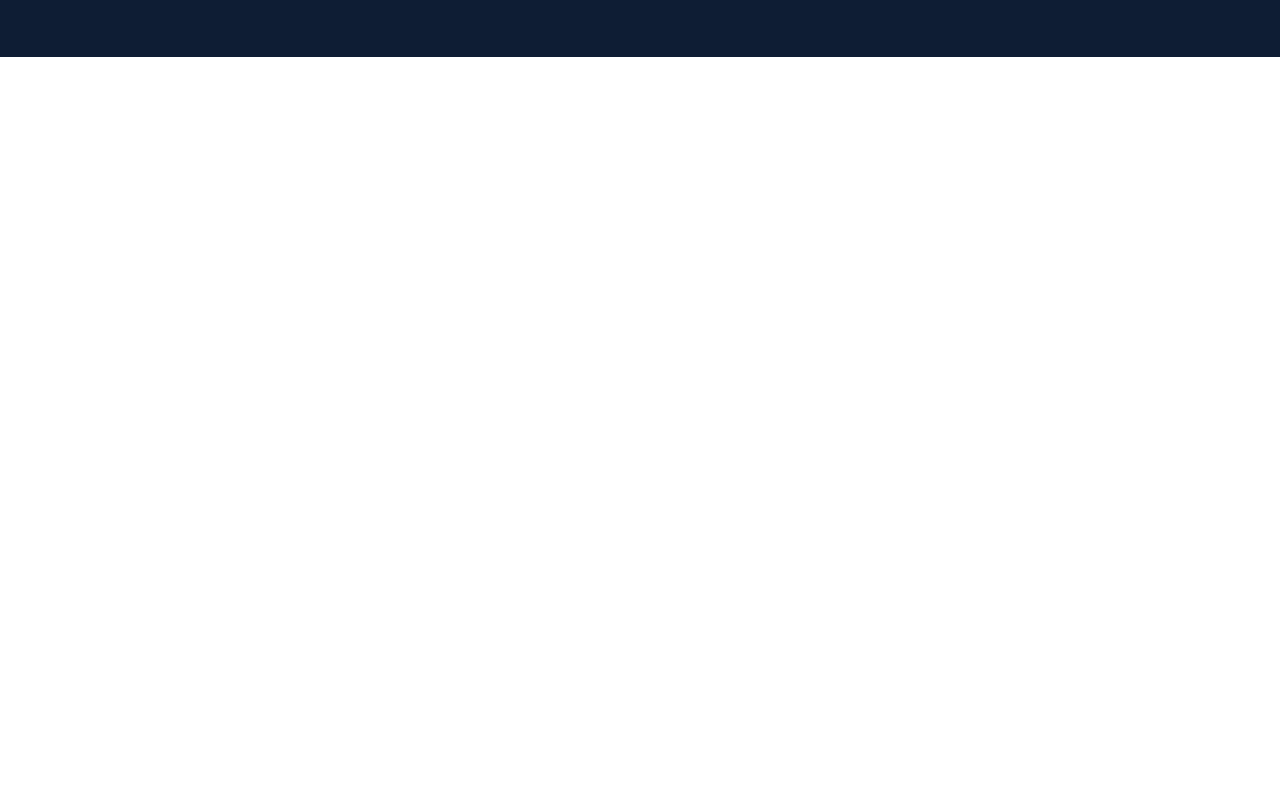
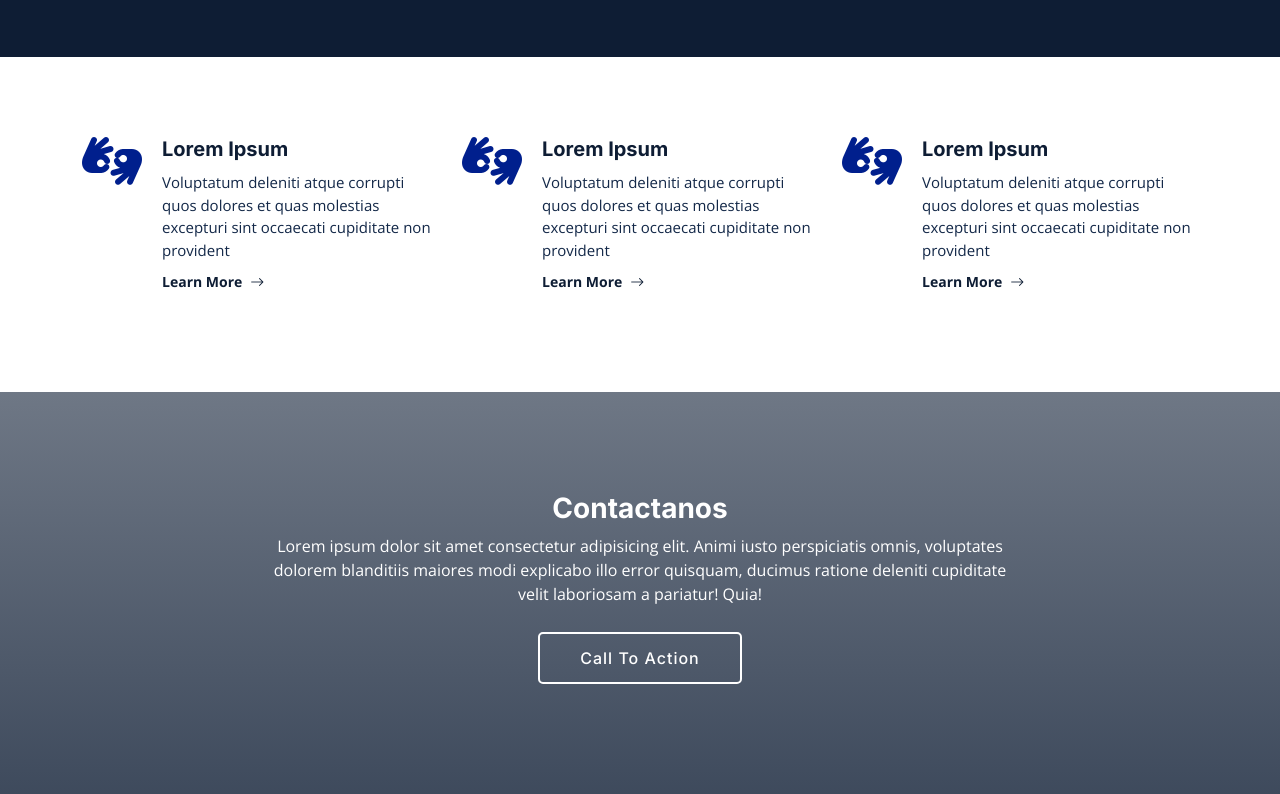
Before and after one commit to fcordovag/test-landing, a plain HTML site: page index.html in a window 1280 px wide. Shown: the part 574-1368 px from the top of the page. Before the commit the page ends 800 px from the top, so only its background shows below. Drawn offline with nearby package versions, Linux system fonts and the light colour scheme.

Commit message:
feature index page

```diff
--- a/index.html
+++ b/index.html
@@ -105,7 +105,58 @@
       </div>
     </div>
   </section><!-- End Hero Section -->
+  <main id="main">
 
+    <!-- ======= Featured Services Section ======= -->
+    <section id="featured-services" class="featured-services">
+      <div class="container">
+
+        <div class="row gy-4">
+
+          <div class="col-lg-4 col-md-6 service-item d-flex" data-aos="fade-up">
+            <div class="icon flex-shrink-0"><i class="fa-solid fa-asl-interpreting"></i></div>
+            <div>
+              <h4 class="title">Lorem Ipsum</h4>
+              <p class="description">Voluptatum deleniti atque corrupti quos dolores et quas molestias excepturi sint occaecati cupiditate non provident</p>
+              <a href="service-details.html" class="readmore stretched-link"><span>Learn More</span><i class="bi bi-arrow-right"></i></a>
+            </div>
+          </div>
+          <!-- End Service Item -->
+
+          <div class="col-lg-4 col-md-6 service-item d-flex" data-aos="fade-up" data-aos-delay="100">
+            <div class="icon flex-shrink-0"><i class="fa-solid fa-asl-interpreting"></i></div>
+            <div>
+              <h4 class="title">Lorem Ipsum</h4>
+              <p class="description">Voluptatum deleniti atque corrupti quos dolores et quas molestias excepturi sint occaecati cupiditate non provident</p>
+              <a href="service-details.html" class="readmore stretched-link"><span>Learn More</span><i class="bi bi-arrow-right"></i></a>
+            </div>
+          </div><!-- End Service Item -->
+
+          <div class="col-lg-4 col-md-6 service-item d-flex" data-aos="fade-up" data-aos-delay="200">
+            <div class="icon flex-shrink-0"><i class="fa-solid fa-asl-interpreting"></i></div>
+            <div>
+              <h4 class="title">Lorem Ipsum</h4>
+              <p class="description">Voluptatum deleniti atque corrupti quos dolores et quas molestias excepturi sint occaecati cupiditate non provident</p>
+              <a href="service-details.html" class="readmore stretched-link"><span>Learn More</span><i class="bi bi-arrow-right"></i></a>
+            </div>
+          </div><!-- End Service Item -->
+        </div>
+      </div>
+    </section><!-- End Featured Services Section -->
+    <!-- ======= Call To Action Section ======= -->
+    <section id="call-to-action" class="call-to-action">
+      <div class="container" data-aos="zoom-out">
+
+        <div class="row justify-content-center">
+          <div class="col-lg-8 text-center">
+            <h3>Contactanos</h3>
+            <p>Lorem ipsum dolor sit amet consectetur adipisicing elit. Animi iusto perspiciatis omnis, voluptates dolorem blanditiis maiores modi explicabo illo error quisquam, ducimus ratione deleniti cupiditate velit laboriosam a pariatur! Quia!</p>
+            <a class="cta-btn" href="#">Call To Action</a>
+            </dic>
+          </div>
+        </div>
+    </section><!-- End Call To Action Section -->
+  </main>
     <!-- End Footer -->
 
   <a href="#" class="scroll-top d-flex align-items-center justify-content-center"><i class="bi bi-arrow-up-short"></i></a>
```
